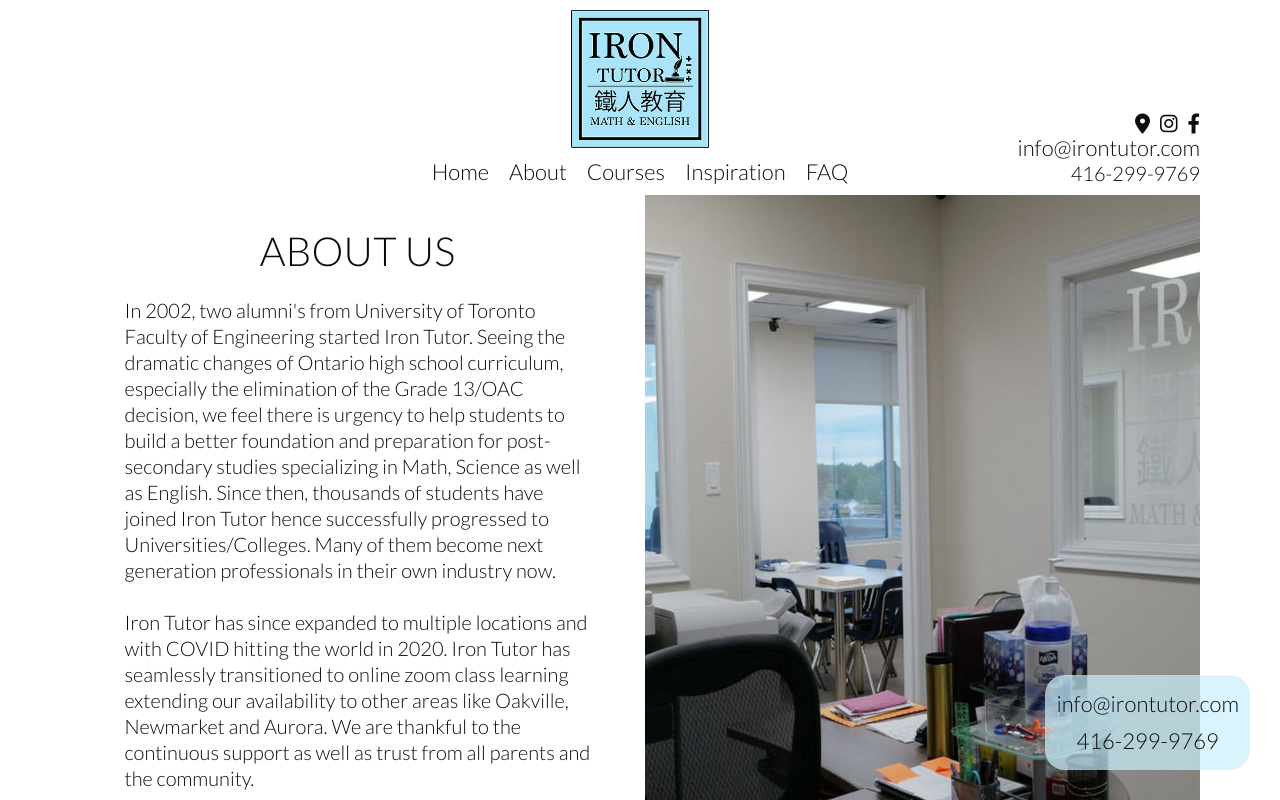
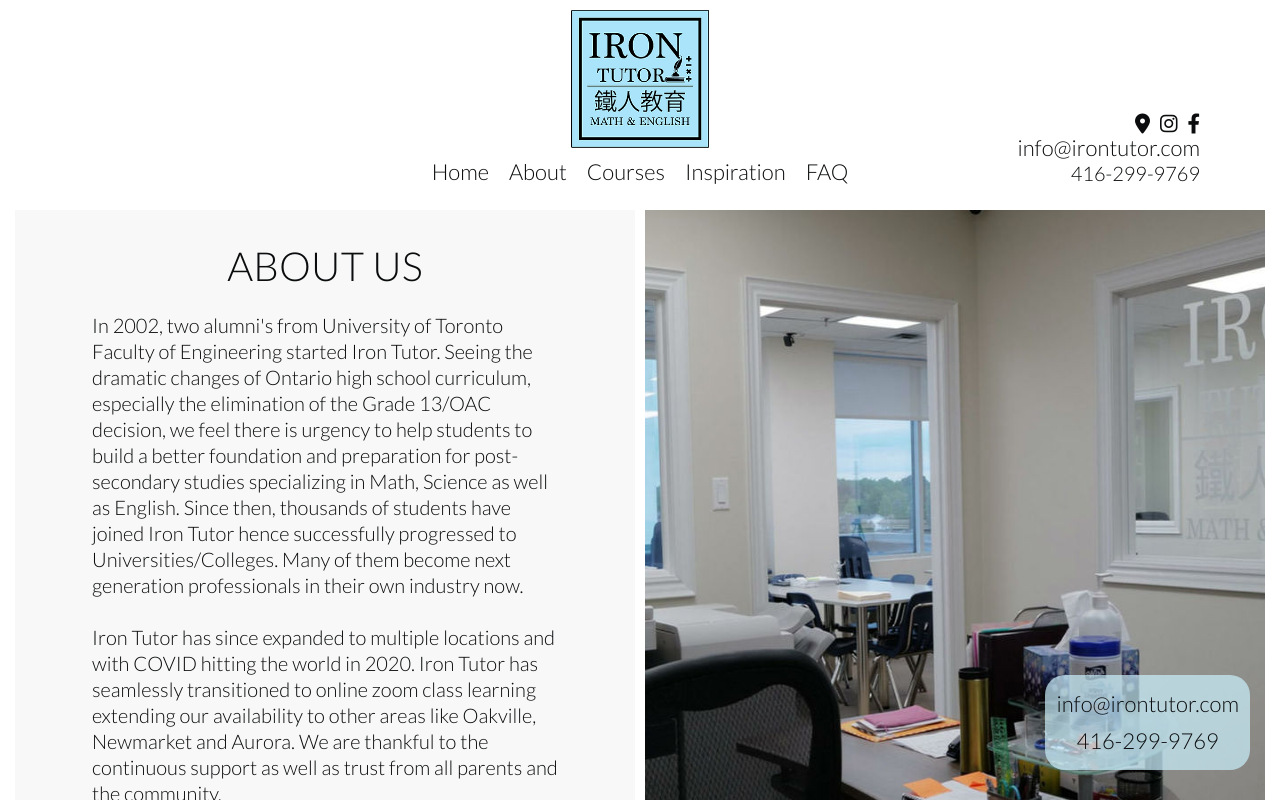
Before and after one commit to ceciaups/IronTutor, a React (Vite) app: page /about in a window 1280 px wide. Shown: the top 800 px of the page. Built offline with nearby package versions, Linux system fonts and the light colour scheme.

Commit message:
Update about page styles

```diff
--- a/src/App.css
+++ b/src/App.css
@@ -82,7 +82,7 @@
   --about-height: 852px;
   --flex-gap: 10px;
   --gray000: #B7B7B7;
-  --gray010: #758B95;
+  --gray010: rgb(219, 219, 219, 0.2);
   --gray020: #567077;
   --gray030: #6993A1;
   --gray040: #898989;
@@ -153,11 +153,12 @@
 /* 3. HOME STYLES */
 /* hero */
 main {
+  padding-top: var(--header-height);
   position: relative;
-  padding: var(--header-height) var(--page-margin) 0 var(--page-margin);
   background-color: white;
 }
 #sec-home {
+  padding: 0 var(--page-margin) 0 var(--page-margin);
   perspective: 10px;
   overflow-y: auto;
   overflow-x: hidden;
@@ -348,16 +349,18 @@
   flex-flow: row nowrap;
   gap: var(--flex-gap);
   justify-content: center;
+  padding: var(--size-xxs);
 }
 .about {
   width: calc((100% - var(--flex-gap)) / 2);
   height: var(--about-height);
 }
 .about-info {
+  background-color: var(--gray010);
   padding: var(--flex-gap);
   display: flex;
   flex-flow: column nowrap;
-  align-items: space-between;
+  justify-content: space-between;
 }
 .about-info-1 h2 {
   margin: var(--size-m) 0;
```
